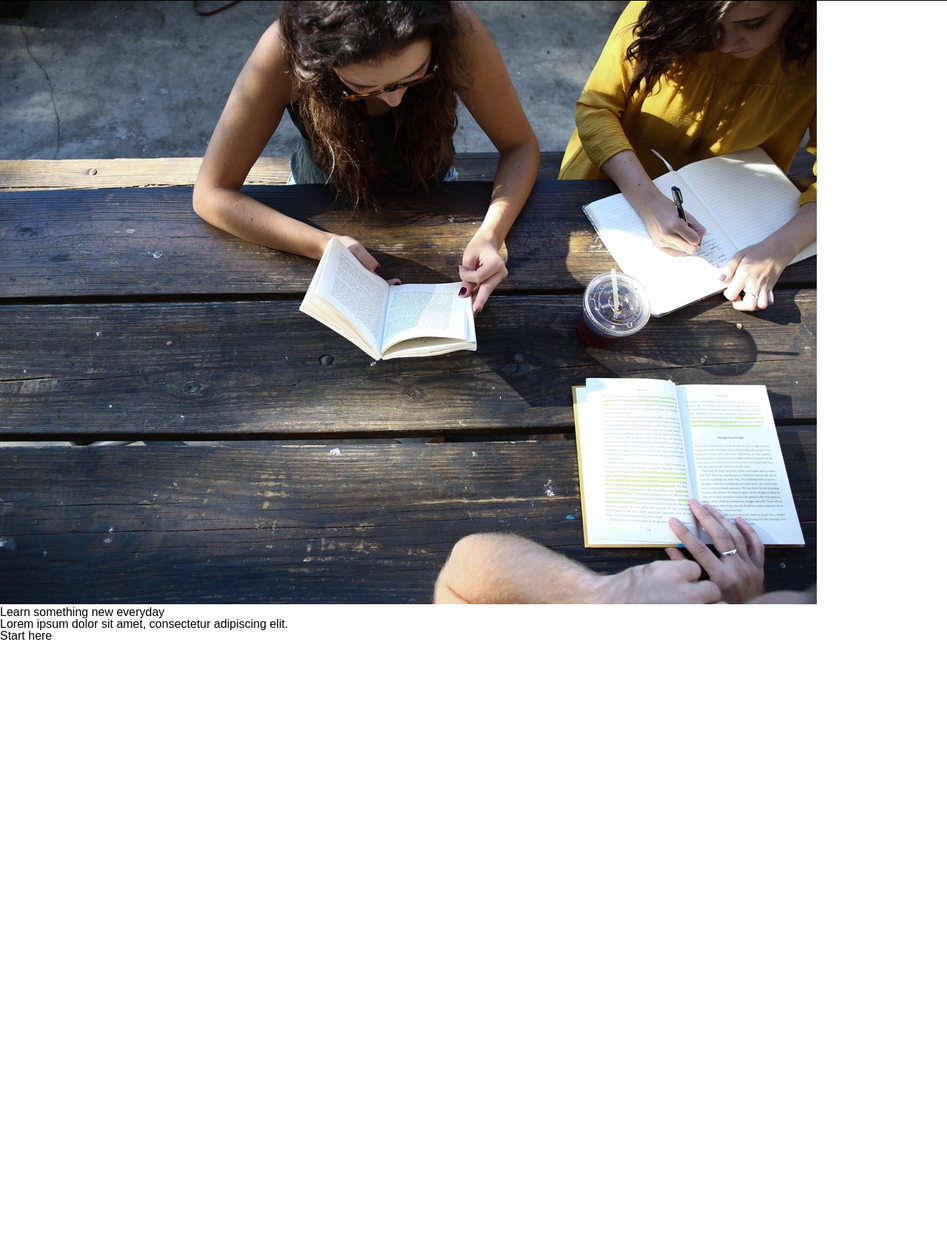
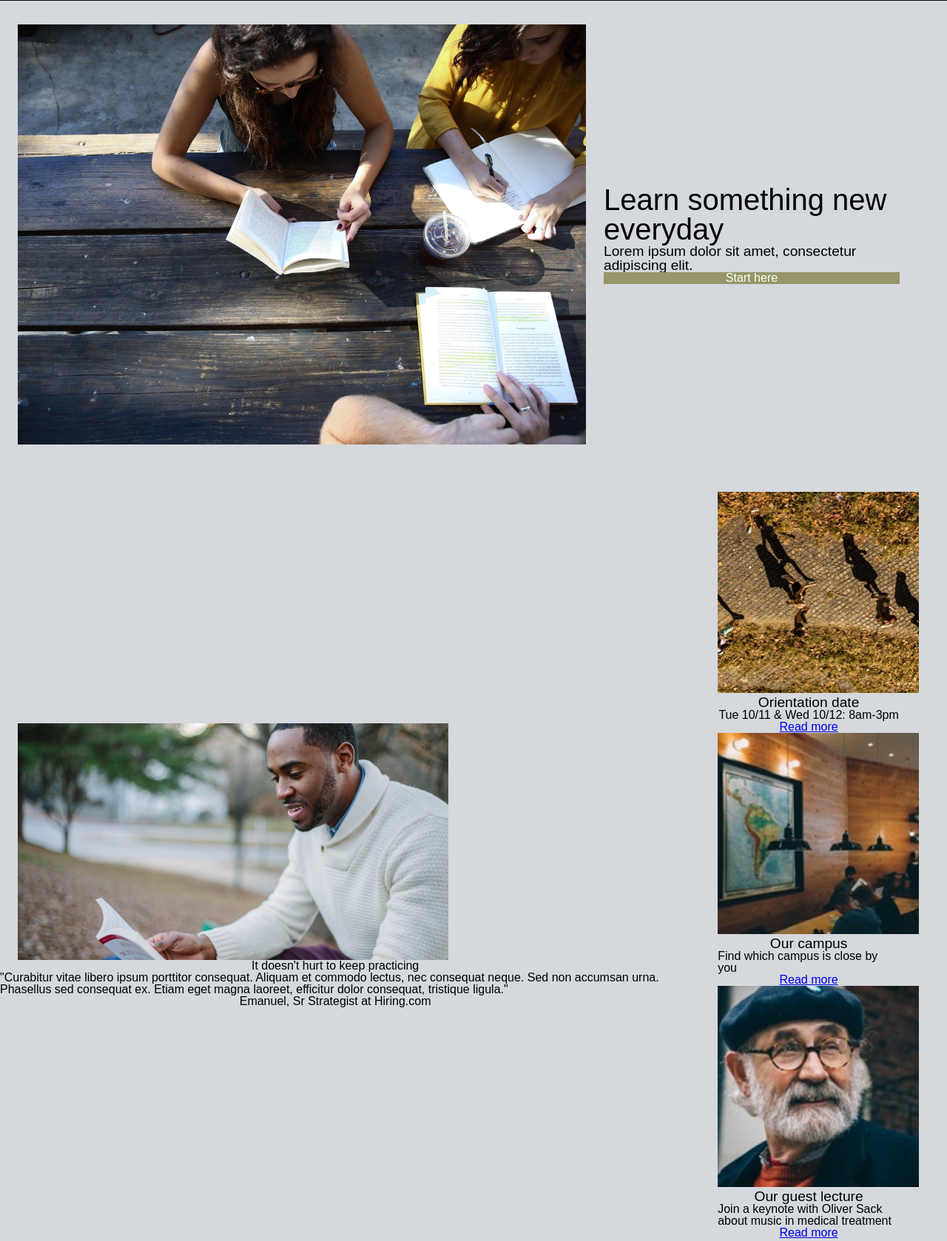
Before and after one commit to jane548/colmar_academy, a plain HTML site: page index.html in a window 1280 px wide. Shown: the part 65-1743 px from the top of the page at 74% size. Before the commit the page ends 933 px from the top, so only its background shows below. Drawn offline with Linux system fonts and the light colour scheme.

Commit message:
favicon & html

```diff
--- a/index.html
+++ b/index.html
@@ -3,6 +3,7 @@
 
   <head>
     <title>Colmar Academy</title>
+    <link href="./resources/images/favicon.ico" type="image/x-icon" rel="icon">
     <link href="./resources/css/reset.css" type="text/css" rel="stylesheet">
     <link href="./resources/css/style.css" type="text/css" rel="stylesheet">
   </head>
@@ -27,16 +28,100 @@
     </header>
 
     <!-- banner #1 -->
-    <div class="banner">
-      <div class="content">
-        <img class="image-content" src="./resources/images/banner.jpg">
+    <div class="banner" id="one">
+      <div class="image-content">
+        <img src="./resources/images/banner.jpg" alt="students studying">
+      </div>
+      <div class="text-content">
+        <h1>Learn something new everyday<h1>
+        <h3>Lorem ipsum dolor sit amet, consectetur adipiscing elit.</h3>
+        <div class="btn">Start here</div>
+      </div>
+    </div>
+
+    <!-- banner #2 -->
+    <div class="banner" id="two">
+      <div class="column">
+        <div class="image-content">
+          <img src="./resources/images/information-main.jpg" alt="student reading">
+        </div>
         <div class="text-content">
-          <h1>Learn something new everyday<h1>
-          <h3>Lorem ipsum dolor sit amet, consectetur adipiscing elit.</h3>
-          <div class="btn">Start here</div>
+          <h2>It doesn't hurt to keep practicing</h2>
+          <span>"Curabitur vitae libero ipsum porttitor consequat. Aliquam et
+            commodo lectus, nec consequat neque. Sed non accumsan urna.
+            Phasellus sed consequat ex. Etiam eget magna laoreet, efficitur
+            dolor consequat, tristique ligula."</span>
+          <span>Emanuel, Sr Strategist at Hiring.com</span>
+        </div>
+      </div>
+      <div class="column">
+        <!-- Orientation -->
+        <div class="info">
+          <div class="small-image">
+            <img src="./resources/images/information-orientation.jpg" alt="orientation">
+          </div>
+          <div class="text-content">
+            <h3>Orientation date</h3>
+            <span>Tue 10/11 & Wed 10/12: 8am-3pm</span>
+            <a href="#">Read more</a>
+          </div>
+        </div>
+        <!-- Campus -->
+        <div class="info">
+          <div class="small-image">
+            <img src="./resources/images/information-campus.jpg">
+          </div>
+          <div class="text-content">
+            <h3>Our campus</h3>
+            <span>Find which campus is close by you</span>
+            <a href="#">Read more</a>
+          </div>
+        </div>
+        <!-- Guest Lecture -->
+        <div class="info">
+          <div class="small-image">
+            <img src="./resources/images/information-guest-lecture.jpg">
+          </div>
+          <div class="text-content">
+            <h3>Our guest lecture</h3>
+            <span>Join a keynote with Oliver Sack about music in medical
+              treatment</span>
+            <a href="#">Read more</a>
+          </div>
         </div>
       </div>
     </div>
 
+    <!-- Banner #3 -->
+    <div class="banner" id="three">
+      <h3>Start learning</h3>
+      <div> class="column">
+        <!-- Software Engineering -->
+        <div class="course">
+          <div class="medium-image">
+            <img src="./resources/images/course-software.jpg" alt="computers">
+          </div>
+          <div class="text-content">
+            <h4>Software engineering</h4>
+            <span>COURSES</span>
+            <span>Web Development, Mobile Development, iOT, APIs</span>
+          </div>
+        </div>
+        <!-- Computer Art -->
+        <div class="course">
+          <div class="medium-image">
+            <img src="./resources/images/course-computer-art.jpg" alt="hand holding cell phone">
+          </div>
+          <div class="text-content">
+            <h3>Computer art</h3>
+            <span>COURSES</span>
+            <span>Imaging & Design, Web Design, Motion Graphics & Visual
+              Effects, Computer Animation</span>
+          </div>
+        </div>
+        <div class="course">
+          <div class="medium-image">
+             <img src="./resources/images/"
+
   </body>
 </html>
--- a/resources/css/style.css
+++ b/resources/css/style.css
@@ -6,13 +6,13 @@ body {
 
 
 
-/*---------------------------- Header -------------------------------*/
+/*------------------------ Header ----------------------------*/
 header {
   display: flex;
   align-items: center;
   width: auto;
   height: 4rem;
-  background-color: white;
+  background-color: #ffffff;
   border: 1px solid black;
 }
 
@@ -22,11 +22,12 @@ header {
   align-items: center;
   height: 2rem;
   margin-left: 1.5rem;
+  font-weight: bold;
 }
 
 /* title color */
 #grey {
-  color: grey;
+  color: #D5D8DC;
 }
 
 nav {
@@ -41,3 +42,47 @@ nav li {
   justify-content: space-between;
   margin-left: 1rem;
 }
+
+/*------------------------- Banner #1 ---------------------------*/
+.banner {
+  display: flex;
+  align-items: center;
+  background-color: #D5D8DC;
+  padding: 2rem 0;
+}
+
+.image-content {
+  max-width: 60%;
+  overflow: hidden;
+  margin: 0 1.5rem;
+}
+
+.image-content img {
+  display: block;
+  max-width: 100%;
+  max-height: 100%;
+}
+
+.text-content {
+  display: flex;
+  flex-direction: column;
+  align-items: center;
+  margin-right: 4rem;
+}
+
+h1 {
+  font-size: 2.5rem;
+}
+
+h3 {
+  font-size: 1.2rem;
+}
+
+.btn {
+  background-color: #969668;
+  color: #ffffff;
+  width: 100%;
+  text-align: center;
+}
+
+/*----------------------- Banner #2 ------------------------*/
```
Also changed, not shown: resources/images/favicon.ico (added).
